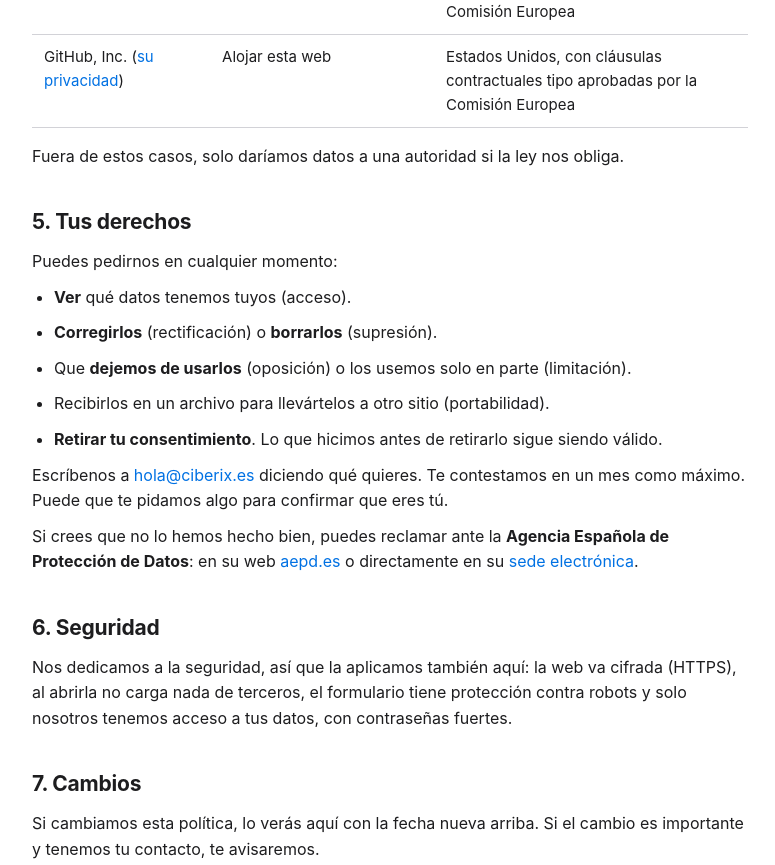
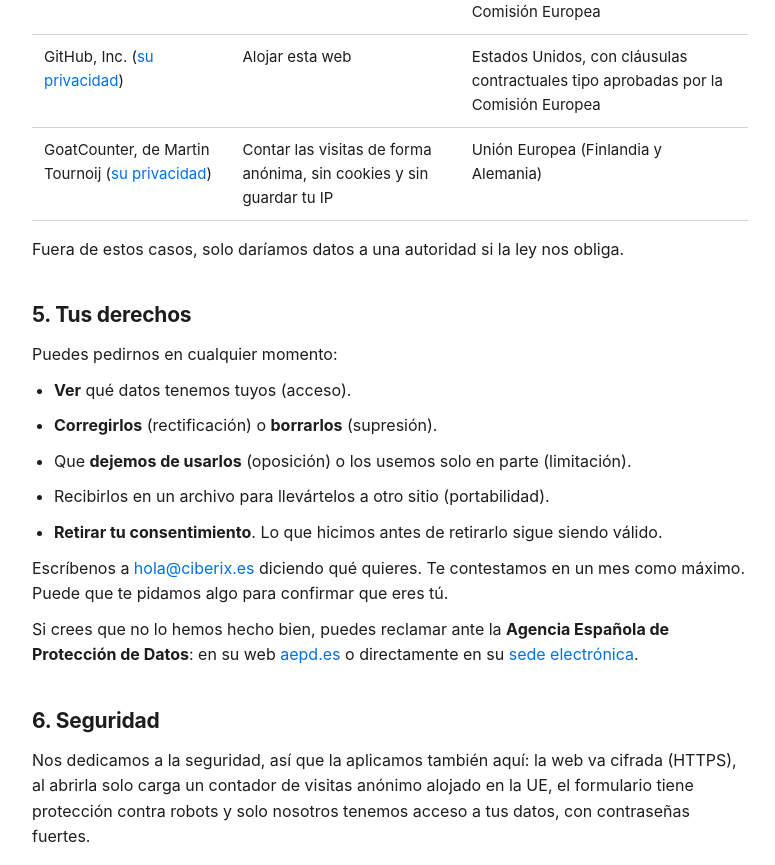
Before and after one commit to Sergio-sysops/ciberix, a plain HTML site: page privacidad.html in a window 1280 px wide. Shown: the part 1741-2606 px from the top of the page, without its empty margins (250-1025 px from the left). Drawn offline with Linux system fonts and the light colour scheme; animation ran at ten frames a second.

Commit message:
Contador de visitas anónimo (GoatCounter) y textos de cookies y privacidad

```diff
--- a/privacidad.html
+++ b/privacidad.html
@@ -62,6 +62,7 @@
     <tr><td>Zoho Corporation B.V. (<a href="https://www.zoho.com/privacy.html" target="_blank" rel="noopener">su privacidad</a>)</td><td>Recibir el formulario (Zoho Forms) y el correo (Zoho Mail)</td><td>Unión Europea</td></tr>
     <tr><td>Retell AI, Inc. (<a href="https://www.retellai.com/legal/privacy-policy" target="_blank" rel="noopener">su privacidad</a>)</td><td>El asistente de voz de las demos</td><td>Estados Unidos, con cláusulas contractuales tipo aprobadas por la Comisión Europea</td></tr>
     <tr><td>GitHub, Inc. (<a href="https://docs.github.com/es/site-policy/privacy-policies/github-general-privacy-statement" target="_blank" rel="noopener">su privacidad</a>)</td><td>Alojar esta web</td><td>Estados Unidos, con cláusulas contractuales tipo aprobadas por la Comisión Europea</td></tr>
+    <tr><td>GoatCounter, de Martin Tournoij (<a href="https://www.goatcounter.com/help/privacy" target="_blank" rel="noopener">su privacidad</a>)</td><td>Contar las visitas de forma anónima, sin cookies y sin guardar tu IP</td><td>Unión Europea (Finlandia y Alemania)</td></tr>
   </table></div>
   <p>Fuera de estos casos, solo daríamos datos a una autoridad si la ley nos obliga.</p>
 
@@ -78,7 +79,7 @@
   <p>Si crees que no lo hemos hecho bien, puedes reclamar ante la <b>Agencia Española de Protección de Datos</b>: en su web <a href="https://www.aepd.es" target="_blank" rel="noopener">aepd.es</a> o directamente en su <a href="https://sedeagpd.gob.es" target="_blank" rel="noopener">sede electrónica</a>.</p>
 
   <h2>6. Seguridad</h2>
-  <p>Nos dedicamos a la seguridad, así que la aplicamos también aquí: la web va cifrada (HTTPS), al abrirla no carga nada de terceros, el formulario tiene protección contra robots y solo nosotros tenemos acceso a tus datos, con contraseñas fuertes.</p>
+  <p>Nos dedicamos a la seguridad, así que la aplicamos también aquí: la web va cifrada (HTTPS), al abrirla solo carga un contador de visitas anónimo alojado en la UE, el formulario tiene protección contra robots y solo nosotros tenemos acceso a tus datos, con contraseñas fuertes.</p>
 
   <h2>7. Cambios</h2>
   <p>Si cambiamos esta política, lo verás aquí con la fecha nueva arriba. Si el cambio es importante y tenemos tu contacto, te avisaremos.</p>
@@ -88,5 +89,6 @@
   <span>© 2026 Ciberix</span>
   <span><a href="aviso-legal.html">Aviso legal</a><a href="privacidad.html">Privacidad</a><a href="cookies.html">Cookies</a></span>
 </div></footer>
+<script data-goatcounter="https://ciberix.goatcounter.com/count" async src="//gc.zgo.at/count.js"></script>
 </body>
 </html>
```
Also changed, not shown: aviso-legal.html (+1 -0 lines), cookies.html (+4 -0 lines), index.html (+1 -0 lines).
